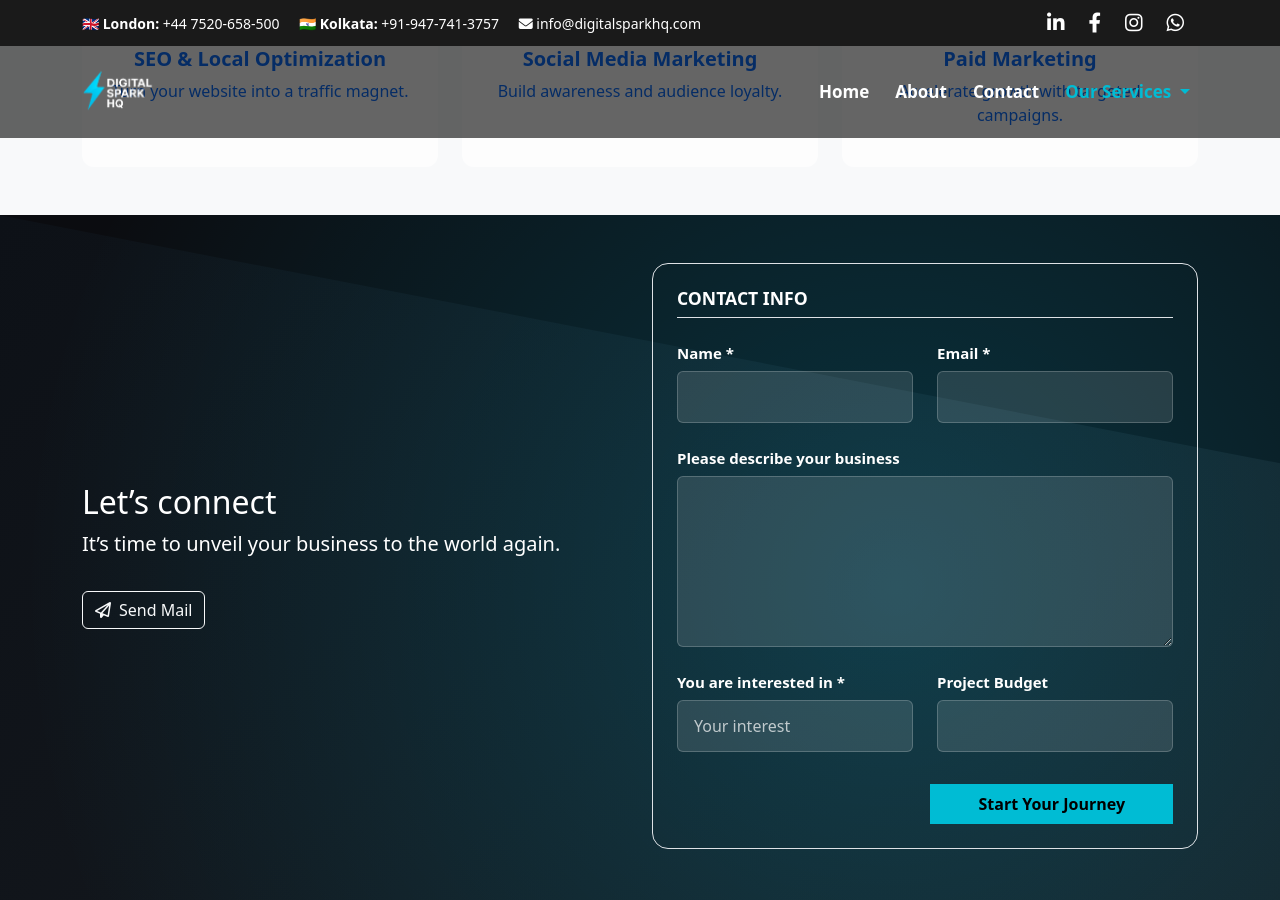
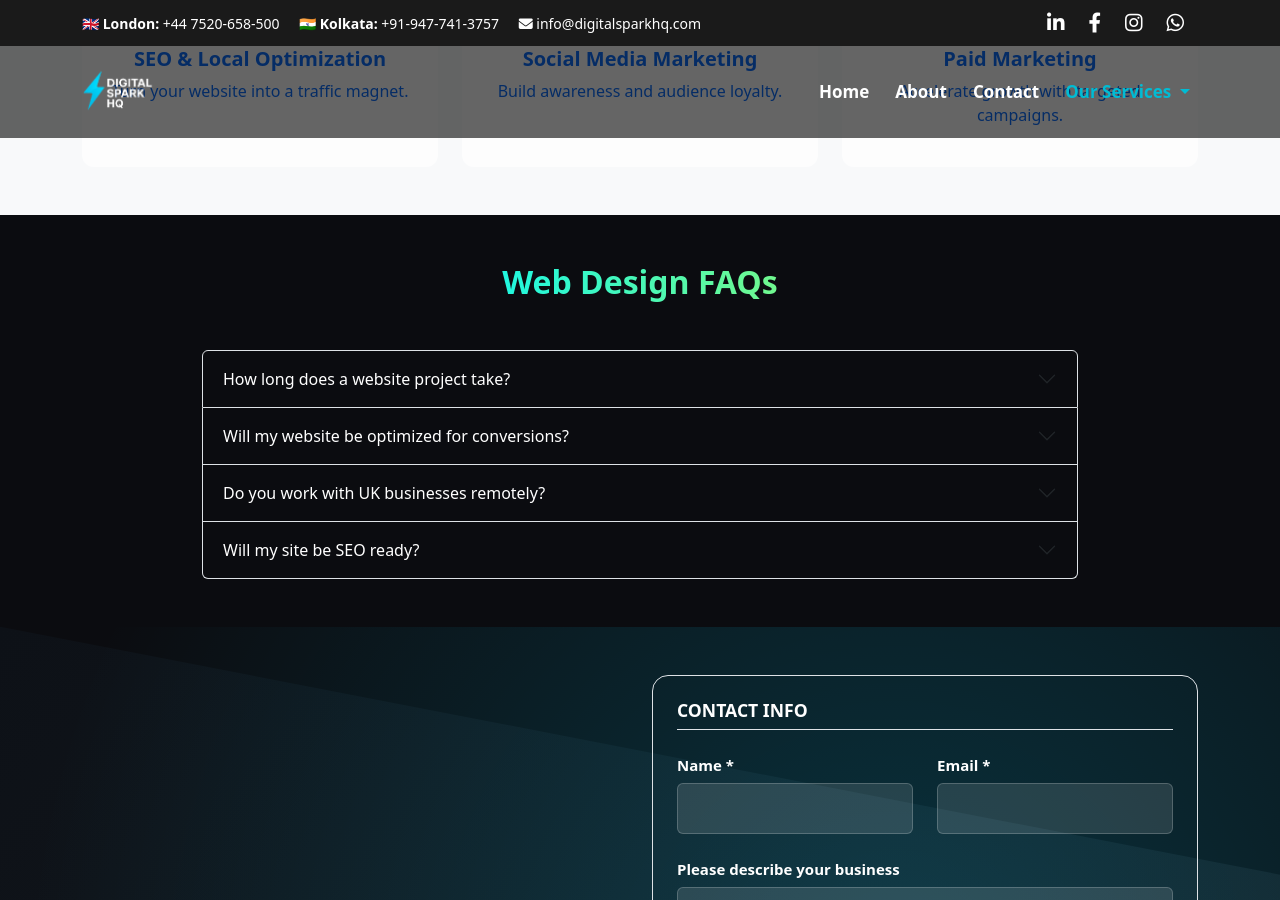
Before and after one commit to Iambiswajit-C/digitalsparkhq, a Jekyll site: the page built from services/web-design/index.md, in a window 1280 px wide and 900 px high, scrolled down 3707 px. Built offline with Jekyll 4.4.1, drawn with Linux system fonts in a browser that asks for light colours.

Commit message:
Update index.md

```diff
--- a/services/web-design/index.md
+++ b/services/web-design/index.md
@@ -366,6 +366,65 @@ Takes less than 30 seconds. No commitment required.
   </div>
 </section>
 
+<!-- FAQs Section -->
+<section id="service-faqs" class="py-5 text-white position-relative">
+  <div class="service-dark-bg"></div>
+
+  <div class="container fade-in" style="max-width:900px;">
+    <h2 class="fw-bold gradient-text text-center mb-5">
+      Web Design FAQs
+    </h2>
+
+    <div class="accordion" id="faqAccordion">
+
+      <div class="accordion-item bg-transparent">
+        <button class="accordion-button collapsed bg-transparent text-white" data-bs-toggle="collapse" data-bs-target="#w1">
+          How long does a website project take?
+        </button>
+        <div id="w1" class="accordion-collapse collapse">
+          <div class="accordion-body text-white-75">
+            Most websites are completed within 3–6 weeks depending on complexity and features.
+          </div>
+        </div>
+      </div>
+
+      <div class="accordion-item bg-transparent">
+        <button class="accordion-button collapsed bg-transparent text-white" data-bs-target="#w2" data-bs-toggle="collapse">
+          Will my website be optimized for conversions?
+        </button>
+        <div id="w2" class="accordion-collapse collapse">
+          <div class="accordion-body text-white-75">
+            Yes. Every site is built with UX, speed, and lead generation in mind — not just visuals.
+          </div>
+        </div>
+      </div>
+
+      <div class="accordion-item bg-transparent">
+        <button class="accordion-button collapsed bg-transparent text-white" data-bs-target="#w3" data-bs-toggle="collapse">
+          Do you work with UK businesses remotely?
+        </button>
+        <div id="w3" class="accordion-collapse collapse">
+          <div class="accordion-body text-white-75">
+            Yes. We collaborate with UK clients daily and align communication with your working hours.
+          </div>
+        </div>
+      </div>
+
+      <div class="accordion-item bg-transparent">
+        <button class="accordion-button collapsed bg-transparent text-white" data-bs-target="#w4" data-bs-toggle="collapse">
+          Will my site be SEO ready?
+        </button>
+        <div id="w4" class="accordion-collapse collapse">
+          <div class="accordion-body text-white-75">
+            Absolutely. Technical SEO, speed, and structure are included from day one.
+          </div>
+        </div>
+      </div>
+
+    </div>
+  </div>
+</section>
+
 <!-- Portfolio Modal -->
 <div class="modal fade" id="portfolioModal" tabindex="-1">
   <div class="modal-dialog modal-xl modal-dialog-centered">
```
